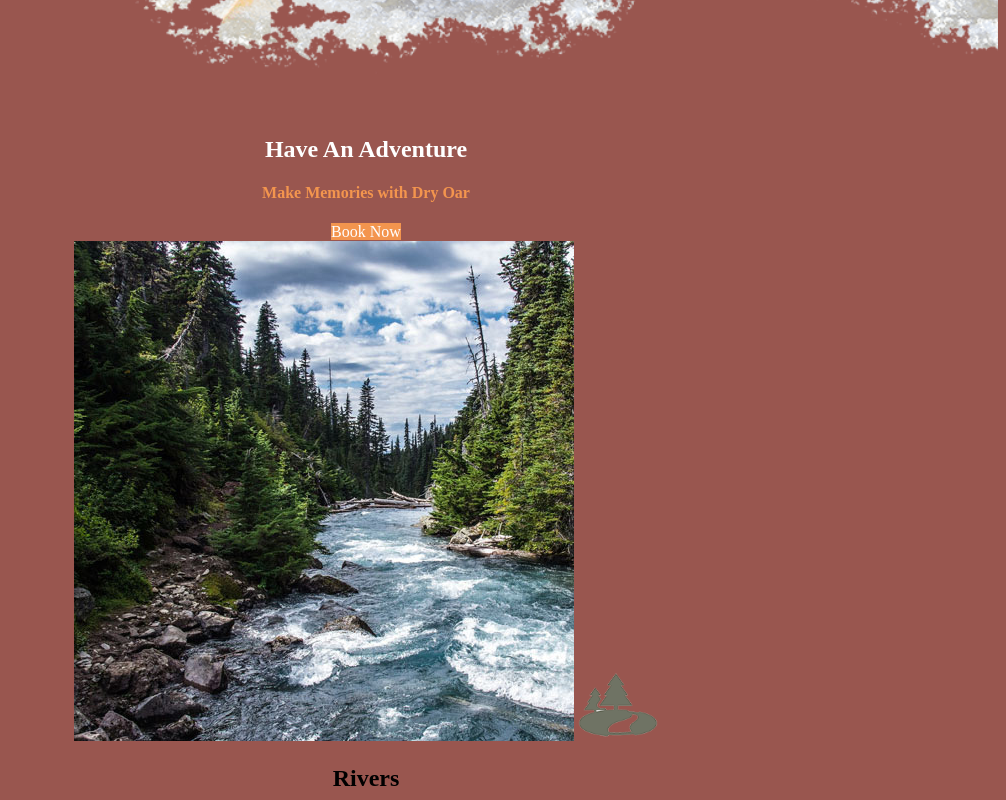
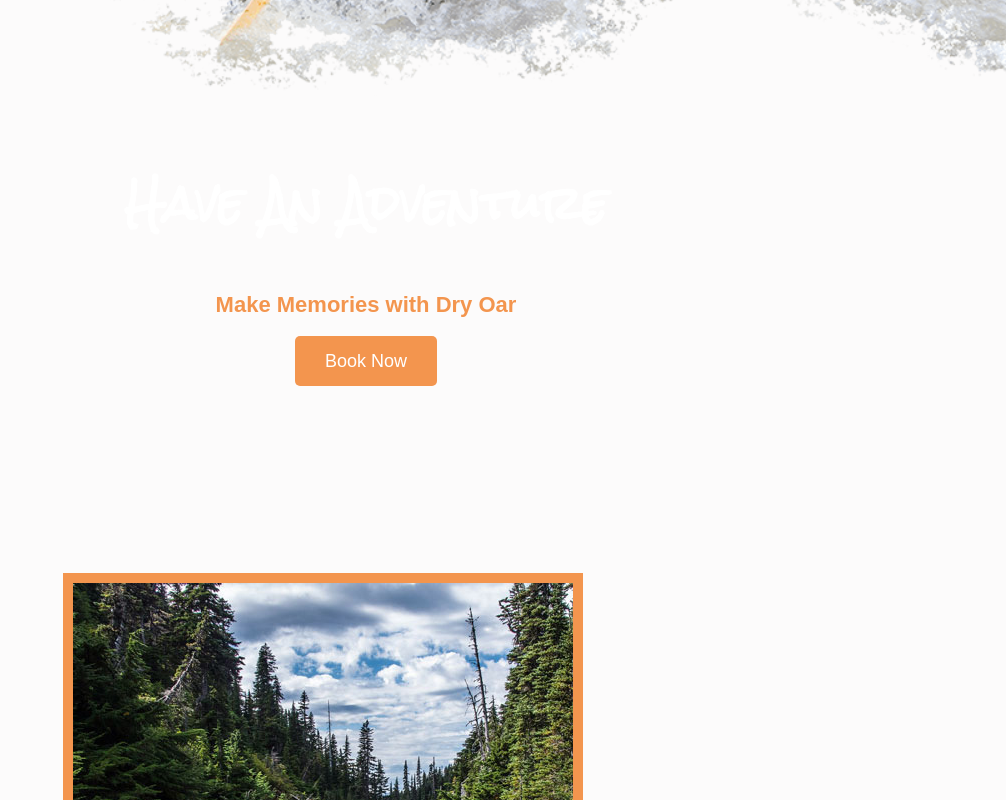
Before and after one commit to Donna008/WDD130-Spring-2023, a plain HTML site: page week2/wwr/index.html in a window 1280 px wide. Shown: the part 840-1640 px from the top of the page, without its empty margins (274-1280 px from the left). Drawn offline with Linux system fonts and the light colour scheme.

Commit message:
added new css code

```diff
--- a/week2/wwr/styles/style.css
+++ b/week2/wwr/styles/style.css
@@ -1,14 +1,30 @@
+@import url('https://fonts.googleapis.com/css?family=Roboto:400,700');
+@import url('https://fonts.googleapis.com/css?family=Rock+Salt');
+
+body {
+  font-family: 'Roboto', Arial, sans-serif;
+
+}
+
+.home-title,
+.msg h2 {
+  font-family: 'Rock Salt', cursive;
+
+}
 
   #content {
     max-width: 1600px;
     margin: 0 auto;
 
   }
+  #logo_link {
+    padding-top: 5px;
+  }
   nav a {
     text-align: center;
     color: #d9c2a3;
     text-decoration: none;
-
+    padding: 35px;
   }
 
   #hero-msg h1,
@@ -39,6 +55,9 @@
   }
   .home-title {
     color: #FFFFFF;
+    font-family: 'Rock Salt', 'Bradley Hand', sans-serif;
+    font-size: 2em;
+    margin-top: 10px;
   }
   h4 {
     color: #F3954E;
@@ -47,26 +66,35 @@
     background-color: #F3954E;
     color: #FFFFFF;
     text-decoration: none;
-
+    font-size: 18px;
+    padding: 15px 30px;
+    margin-top: 50px;
+    border-radius: 5px;
   }
   .book:hover, .join:hover {
     background-color: #49586B;
     color: #FFFFFF;
+    padding: 15px 30px;
   }
   .msg {
     background-color: #F2F2F2;
-  }
+    line-height: 1.5em;
+    padding: 35px;
+}
 
   footer {
     background-color: #333333;
     color: #FFFFFF;
-
+    padding: 25px 50px;
+    margin-top: 200px;
   }
   .msg h2 {
     color: #333333;
   }
   .msg p {
     color: #333333;
+    font-size: 0.8em;
+    padding-bottom: 15px;
   }
   footer a {
     color: #FFFFFF;
@@ -84,8 +112,33 @@
   .logo,
 .icon {
   width: 80px;
+  padding-top: 10px;
 }
 
 #hero-img {
   width: 100%;
 }
+body {
+  background-color: #fcfbfb;
+  font-family: Raleway, Arial, sans-serif;
+  font-size: 22px;
+  margin: 0;
+  padding: 0;
+}
+
+h2 {
+  margin: 0;
+}
+footer .social img {
+  padding-top: 15px;
+}
+.rivers-card, .camping-card, .rapids-card {
+  margin: 200px 0;
+}
+.card-img {
+  border: 10px solid #F3954E;
+}
+
+main section img {
+  box-sizing: border-box;
+}
```
